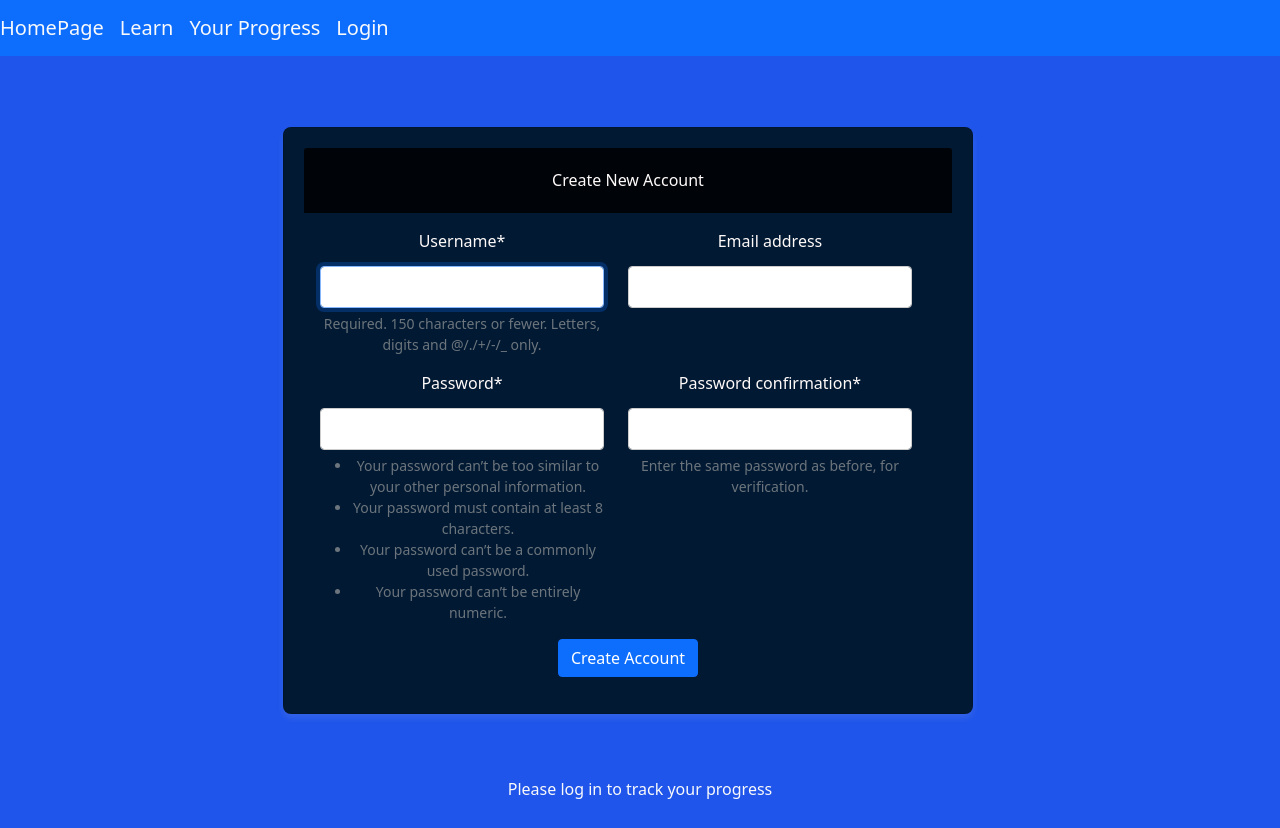
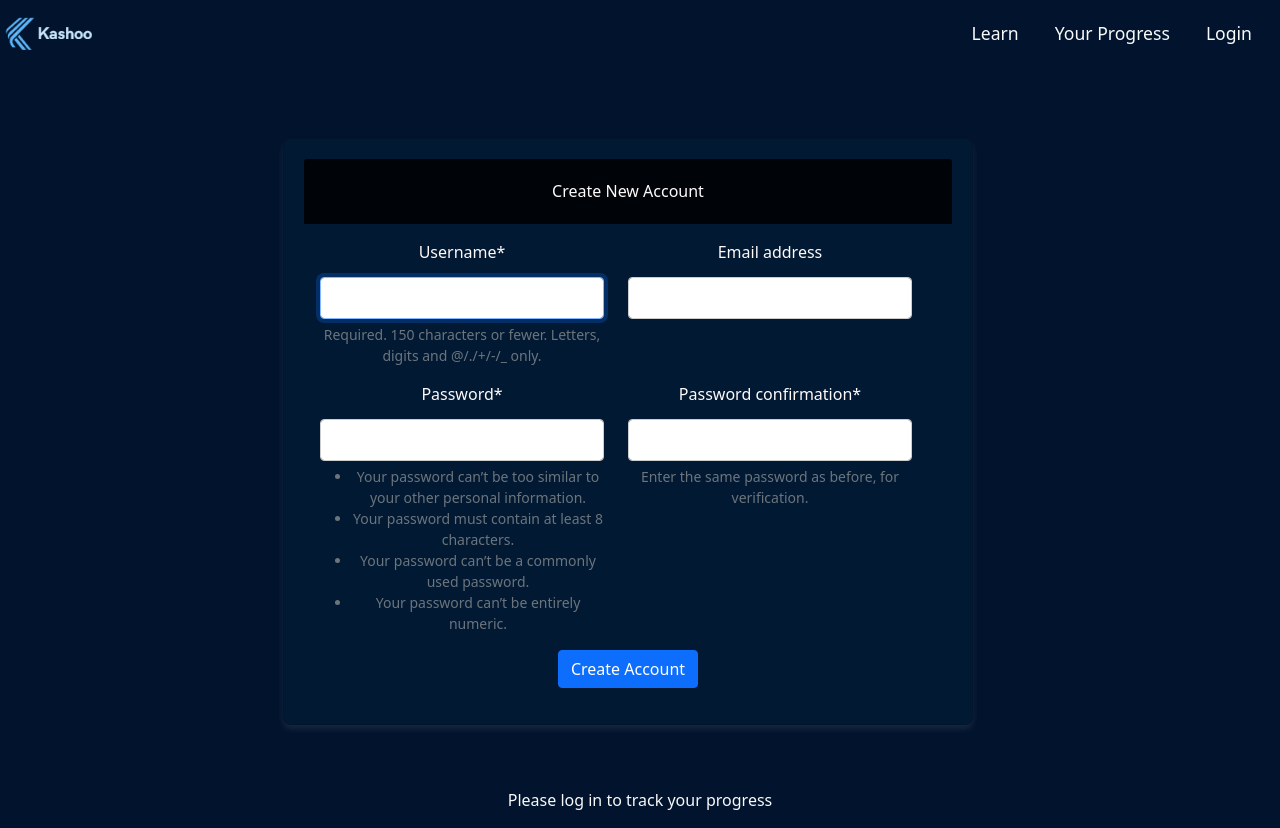
Before and after one commit to JLeFevre559/BACS487, a Django app: page /users/create/ in a window 1280 px wide. Before the commit the page ends 799 px from the top, so only its background shows below. Run offline with Django 4.2, Linux system fonts and the light colour scheme; some libraries are stand-ins or nearby versions.

Commit message:
added logo image, changed the background color to match our UI design, updated the navbar design and style.

```diff
--- a/application/web_app/cap_ace_web/templates/_navbar.html
+++ b/application/web_app/cap_ace_web/templates/_navbar.html
@@ -1,23 +1,24 @@
 {% load static %}
 <nav class="navbar navbar-expand-sm navbar-dark bg-primary text-light">
+    <!-- Logo image on the left -->
+    <a class="navbar-brand ml-2" href="{% url 'home' %}">
+        <img src="{% static 'images/kashoo logo with name.png' %}" width="100px" alt="Logo">
+    </a>
 
-    <!-- Takes you to HomePage -->
-    <a class="navbar-brand text-light" href="{% url 'home' %}">HomePage</a>
+    <!-- Container for alignment -->
+    <div class="d-flex flex-grow-1 justify-content-end align-items-center">
+        <div class="navbar-nav">
+            <a class="nav-item nav-link text-light" href="{% url 'learn' %}" style="font-size: 1.1rem; margin-right: 20px;">Learn</a>
+            <a class="nav-item nav-link text-light" href="#" style="font-size: 1.1rem; margin-right: 20px;">Your Progress</a>
 
-    <!-- takes you to Learn Page -->
-    <a class="navbar-brand text-light" href="{% url 'learn' %}">Learn</a>
-
-    <!-- Progress Page (Placeholder for Now) -->
-    <a class="navbar-brand text-light" href="#">Your Progress</a>
-
-    <div class="ml-auto">
-        {% if user.is_authenticated %}
-            <a class="navbar-brand text-light navbar-button" href="{% url 'user_detail' user.pk %}">{{ user.username }}</a>
-            {% if user.is_superuser %}
-                <a class="navbar-brand text-light navbar-button" href="{% url 'user_list' %}">User List</a>
+            {% if user.is_authenticated %}
+                <a class="nav-item nav-link text-light navbar-button" href="{% url 'user_detail' user.pk %}" style="font-size: 1.1rem; margin-right: 20px;">{{ user.username }}</a>
+                {% if user.is_superuser %}
+                    <a class="nav-item nav-link text-light navbar-button" href="{% url 'user_list' %}" style="font-size: 1.1rem; margin-right: 20px;">User List</a>
+                {% endif %}
+            {% else %}
+                <a class="nav-item nav-link text-light navbar-button" href="{% url 'login' %}" style="font-size: 1.1rem; margin-right: 20px;">Login</a>
             {% endif %}
-        {% else %}
-            <a class="navbar-brand text-light navbar-button" href="{% url 'login' %}">Login</a>
-        {% endif %}
+        </div>
     </div>
 </nav>
--- a/application/web_app/cap_ace_web/templates/theme.html
+++ b/application/web_app/cap_ace_web/templates/theme.html
@@ -51,4 +51,11 @@
 
 </body>
 
+<head>
+    <meta charset="UTF-8">
+    <meta name="viewport" content="width=device-width, initial-scale=1.0">
+    <title>Personal Finance Learning</title>
+    <link rel="stylesheet" href="{% static 'styles.css' %}">
+</head>
+
 </html>
--- a/application/web_app/cap_ace_web/templates/xp_bar_content.html
+++ b/application/web_app/cap_ace_web/templates/xp_bar_content.html
@@ -1,4 +1,5 @@
 {% load static %}
+{% load xp_tags %}
 {% block head %}
 <link rel="stylesheet" href="{% static 'css/XpBarStyles.css' %}">
 {% endblock %}
--- a/application/web_app/static/css/StyleSheet.css
+++ b/application/web_app/static/css/StyleSheet.css
@@ -7,17 +7,16 @@
   --bs-blue: hsl(224, 83%, 52%);
   --bs-light: #fffafa;
   --bs-card: #000408;
+  --bs-primary-rgb:rgb(1,19,45);
+
+
 
 }
 *{
   max-width: 100%;
 }
 
-nav {
-  background-color: var(--bs-blue);
-  color: white;
 
-}
 .content {
   text-align: center;
   margin: 40px;
@@ -26,7 +25,7 @@ nav {
 .bg-dark {
   --bs-bg-opacity: 1;
   /* this is labeled !important to override bootstrap */
-  background-color: var(--bs-blue) !important;
+  background-color: rgb(1,19,45) !important;
 }
 .card {
   background-color: var(--bs-blue);
@@ -85,3 +84,42 @@ input[type="text"], .form-control {
   box-shadow: 0 4px 6px rgba(234, 230, 230, 0.1);
   text-align: center;
 }
+
+<<<<<<< HEAD
+nav {
+  background-color: var(--bs-blue);
+  color: white;
+  display: flex;
+  align-items: center;
+  justify-content: space-between;
+  padding: 15px 30px;
+}
+
+.navbar-logo img {
+  height: 50px;
+  width: auto;
+}
+
+.navbar-nav .nav-link {
+  font-size: 1.1rem;
+  margin-right: 20px;
+  transition: color 0.3s ease-in-out;
+}
+
+.navbar-nav .nav-link:hover {
+  color: #ADD8E6 !important; /* Light blue */
+}
+
+
+
+=======
+.content-container {
+  display: flex;
+  gap: 20px;
+}
+
+@media (max-width: 768px) {
+  .content-container {
+      flex-direction: column; }
+}
+>>>>>>> e7e1c5461ce63167fcc797bcf5785d036f449462
```
Also changed, not shown: application/web_app/static/images/kashoo logo with name.png (added), application/web_app/static/images/kashoov1.png (added).
